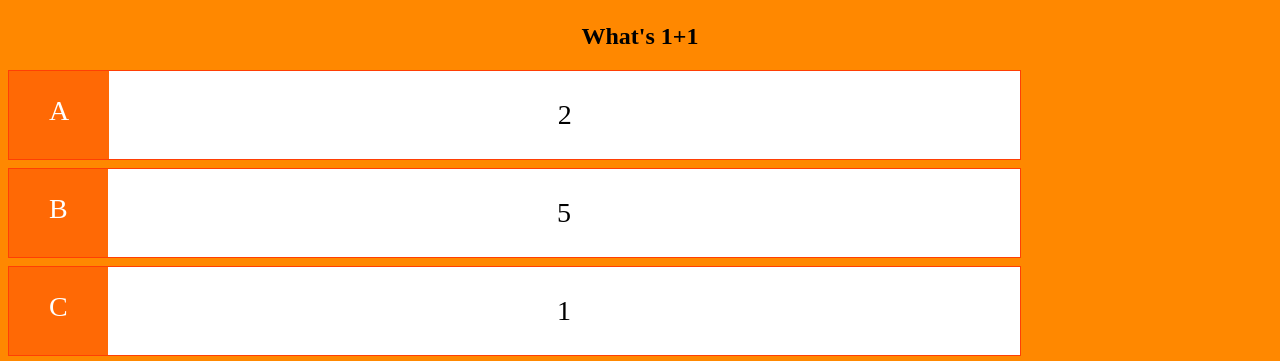
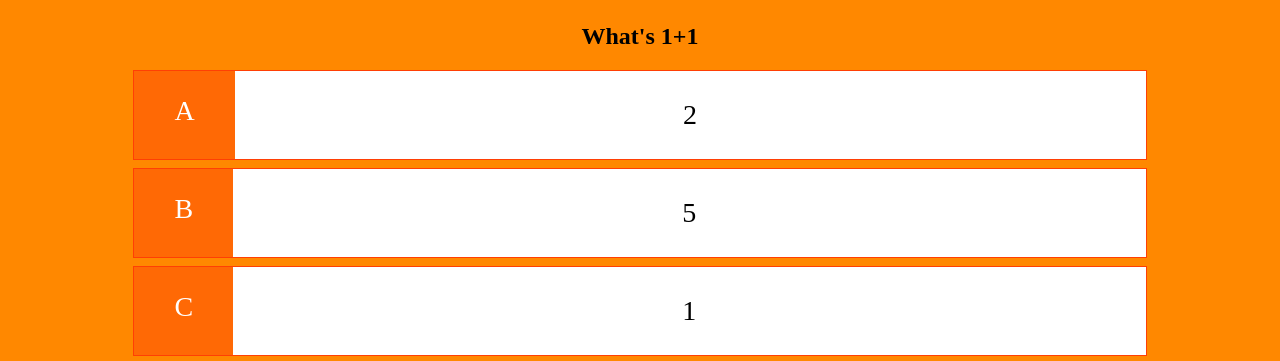
Before and after one commit to gauravjagpal/Javascript-project, a plain HTML site: page maths.html in a window 1280 px wide. Shown: the part 428-789 px from the top of the page. Drawn offline with Linux system fonts and the light colour scheme.

Commit message:
centred questions on page

```diff
--- a/assets/css/style.css
+++ b/assets/css/style.css
@@ -36,7 +36,7 @@ body {
 
 .choice-container {
     display: flex;
-    margin-bottom: 8px;
+    margin:0 auto 8px;
     width: 80%;
     font-size: 28px;
     border: 0.1rem solid rgb(255, 63, 5);
```
